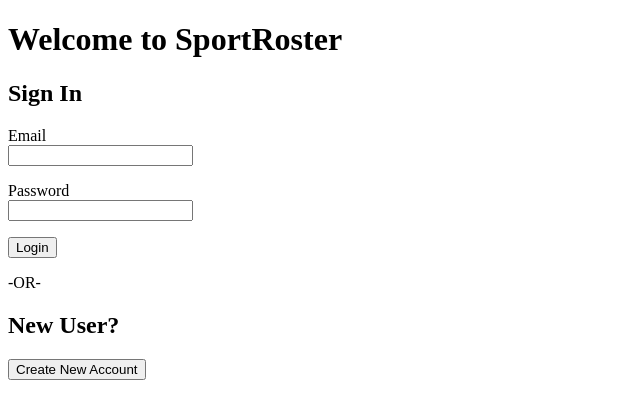
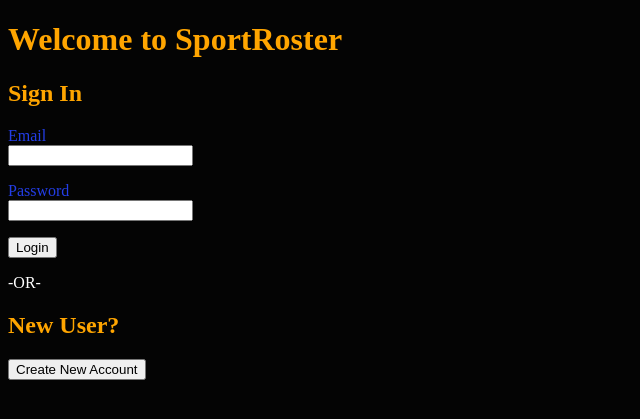
Before and after one commit to BWuthrich06/SportTeamApp, a Flask app: page / in a window 1280 px wide. Shown: the top 419 px of the page, without its empty margins (0-640 px from the left). Run offline with Flask 3, Linux system fonts and the light colour scheme.

Commit message:
Added orange and blue headers on homepage.

```diff
--- a/static/style.css
+++ b/static/style.css
@@ -0,0 +1,29 @@
+body {
+    background-color: #040404
+
+    ;
+}
+
+#sport_header {
+    color: #EF8318;
+}
+
+#email {
+    color: #233EE7;
+}
+
+#password {
+    color: #233EE7;
+}
+
+#sign_in {
+    color: orange;
+}
+
+#new_user {
+    color: orange;
+}
+
+#or {
+    color: white;
+}
--- a/templates/base.html
+++ b/templates/base.html
@@ -1,7 +1,9 @@
 <!doctype html>
 <html>
     <head>
-        <h1>Welcome to SportRoster</h1>
+        <link rel="stylesheet" type="text/css" href="/static/style.css">
+        <h1 style="color: orange;">Welcome to SportRoster</h1>
+
         {% block head %}{% endblock %}
         <title>
             {% block title %}{% endblock %}
--- a/templates/homepage.html
+++ b/templates/homepage.html
@@ -2,16 +2,17 @@
 
 {% block title %}Welcome to SportRoster{% endblock %}
 
+
 {% block body %}
-<h2>Sign In</h2>
+<h2 id="sign_in">Sign In</h2>
 <form action="login" method="POST">
     <p id="email">Email<br><input type="text" name="email"></p>
     <p id="password">Password<br><input type="text" name="password"></p>
     <button><id="login_button" type="submit">Login</button>
 
 </form>
-<p>-OR-</p>
-<h2>New User?</h2>
+<p id="or">-OR-</p>
+<h2 id="new_user">New User?</h2>
 <form action="create_new_user">
     <button><id="new_user_button" type=submit>Create New Account</button>
 </form>
```
